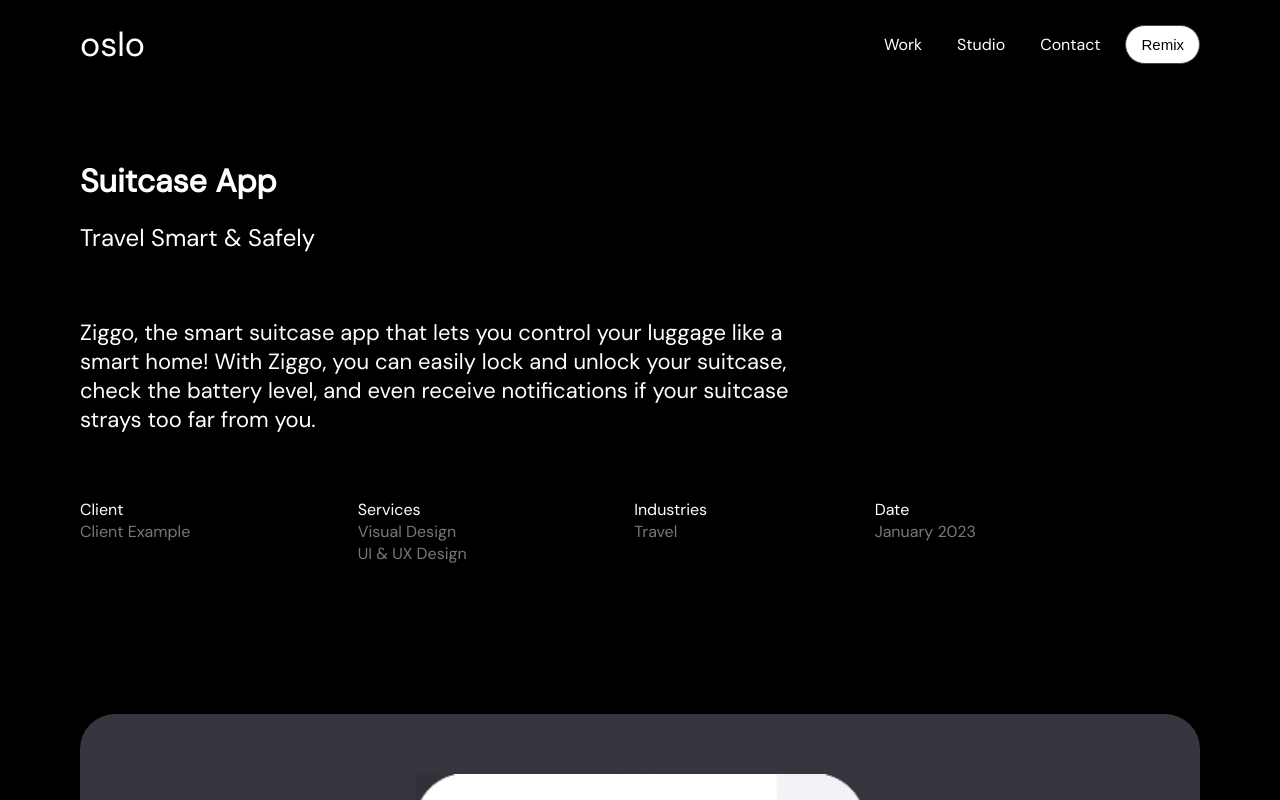
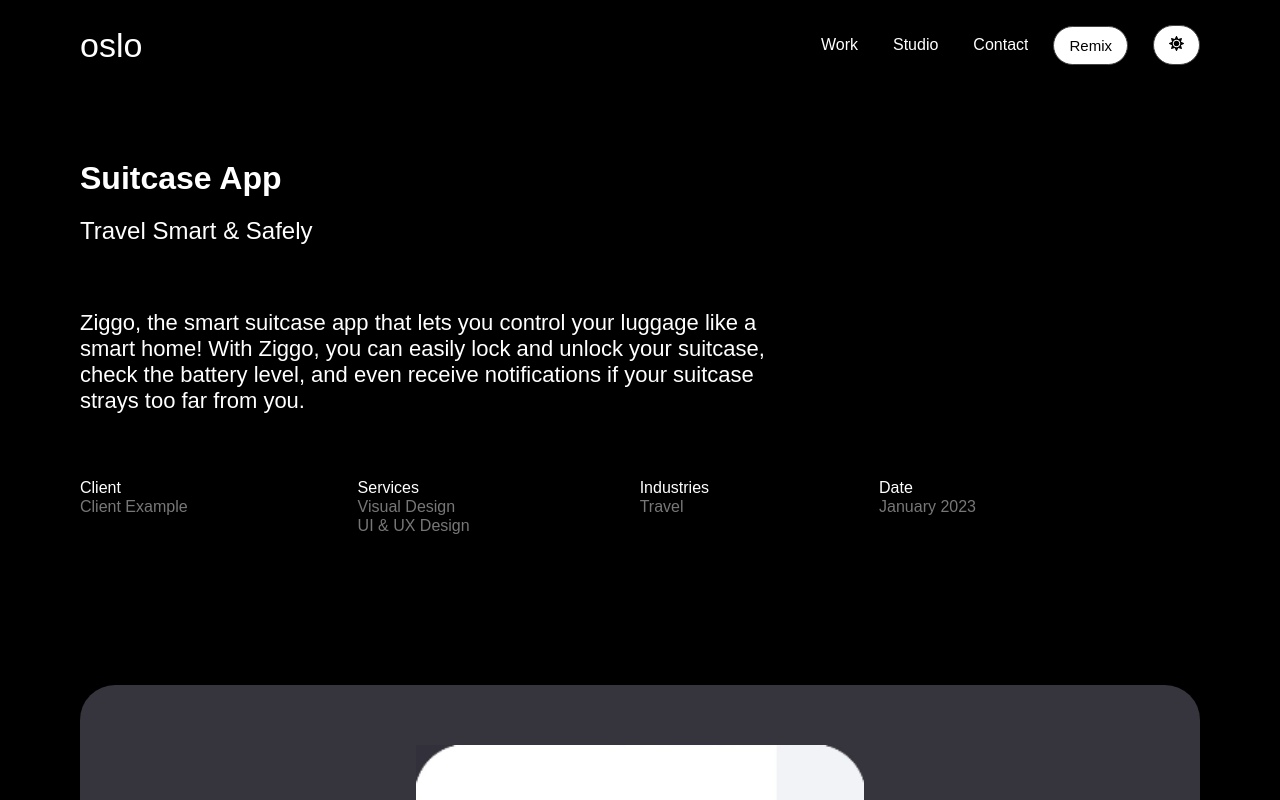
Before and after one commit to kedarlin/suitcase, a React (Create React App) app: page / in a window 1280 px wide. Shown: the top 800 px of the page. Built offline with nearby package versions, Linux system fonts and the light colour scheme.

Commit message:
updated styles

```diff
--- a/src/App.css
+++ b/src/App.css
@@ -4,6 +4,11 @@ body {
     padding: 0px 140px 24px;
     font-family: "DM Sans", sans-serif;
     scroll-behavior: smooth;
+}
+
+body.dark-mode {
+    background-color: white;
+    color: black;
 }
 @media screen and (max-width: 1300px) and (min-width: 900px) {
     body {
--- a/src/App.js
+++ b/src/App.js
@@ -1,14 +1,32 @@
-import './App.css';
-import "@fontsource/dm-sans";
-import "@fontsource/dm-sans/400.css";
+import React, { useState, useEffect } from 'react';
 import Header from './Components/Header/Header';
 import Body from './Components/Body/Body';
 import Footer from './Components/Footer/Footer';
+import './App.css';
 
 function App() {
+
+  const [isDarkMode, setIsDarkMode] = useState(false);
+
+  useEffect(() => {
+    const prefersDarkMode = window.matchMedia && window.matchMedia('(prefers-color-scheme: dark)').matches;
+    setIsDarkMode(prefersDarkMode);
+  }, []);
+
+  const toggleTheme = () => {
+    setIsDarkMode(prevMode => !prevMode);
+  };
+  useEffect(() => {
+    if (isDarkMode) {
+      document.body.classList.add('dark-mode');
+    } else {
+      document.body.classList.remove('dark-mode');
+    }
+  }, [isDarkMode]);
+
   return (
     <div className="App">
-      <Header />
+      <Header toggleTheme={toggleTheme} isDarkMode={isDarkMode}/>
       <Body />
       <Footer />
     </div>
--- a/src/Components/Footer/Footer.css
+++ b/src/Components/Footer/Footer.css
@@ -58,7 +58,6 @@
 }
 .footer-item{
     position: relative;
-    color: white;
     transform: translateY(0);
     transition: transform 0.5s, opacity 0.5s;
 }
--- a/src/Components/Footer/Footer.js
+++ b/src/Components/Footer/Footer.js
@@ -11,7 +11,7 @@ const Footer = () => {
             </div>
             <div className='footer-right'>
                 <div className='footer-right-head'>EXPLORE</div>
-                <div className='footer-right-links'>
+                <div className='footer-right-links darkmode'>
                     <div className='footer-right-1'>
                         <div className='footer-item-container'>
                             <p className='footer-item'>Work</p>
--- a/src/Components/Header/Header.css
+++ b/src/Components/Header/Header.css
@@ -82,6 +82,9 @@
     transform: translateY(0);
     transition: transform 0.5s, opacity 0.5s;
 }
+.darkmode {
+    color: white;
+}
 .header-item-h{
     position: absolute;
     color: #777777;
--- a/src/Components/Header/Header.js
+++ b/src/Components/Header/Header.js
@@ -1,8 +1,8 @@
 import React, { useState } from 'react';
 import './Header.css';
-import { FaBars, FaTimes } from 'react-icons/fa';
+import { FaBars, FaMoon, FaSun, FaTimes } from 'react-icons/fa';
 
-const Header = () => {
+const Header = ({ toggleTheme, isDarkMode }) => {
   const [isOpen, setIsOpen] = useState(false);
   const toggleMenu = () => {
     setIsOpen(!isOpen);
@@ -30,10 +30,13 @@ const Header = () => {
             </div>
           </div>
           <button className='header-button'>Remix</button>
+          <button className='header-button' onClick={toggleTheme} type='toggle'>
+            {isDarkMode ? <FaMoon /> : <FaSun />}
+          </button>
         </div>
         <div className='header-navbar-m'>
-          <div onClick={toggleMenu} style={{ cursor: "pointer" }}>
-            {isOpen ? <FaTimes fontSize="25px" /> : <FaBars fontSize="25px" />}
+          <div onClick={toggleMenu} style={{ cursor: "pointer", alignItems: "center" }}>
+            {isOpen ? <FaTimes fontSize="25px" className='darkmode'/> : <FaBars fontSize="25px" className='darkmode'/>}
           </div>
         </div>
       </div>
```
Also changed, not shown: src/Components/Body/Body.css (+56 -21 lines).
